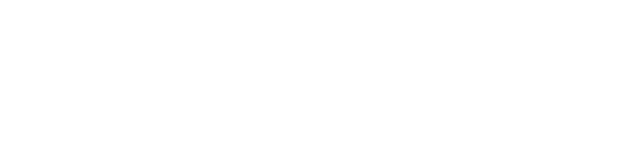
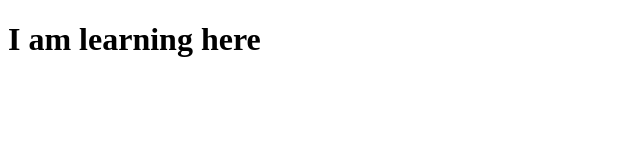
Before and after one commit to AnastasiiaAAntonova/github-tutorial, a plain HTML site: page index.html in a window 1280 px wide. Shown: the whole page, without its empty margins (0-640 px from the left). Drawn offline with Linux system fonts and the light colour scheme.

Commit message:
Added h1

```diff
--- a/index.html
+++ b/index.html
@@ -6,5 +6,7 @@
     <meta name="viewport" content="width=device-width, initial-scale=1.0" />
     <title>Git rules!</title>
   </head>
-  <body></body>
+  <body>
+    <h1>I am learning here</h1>
+  </body>
 </html>
```
